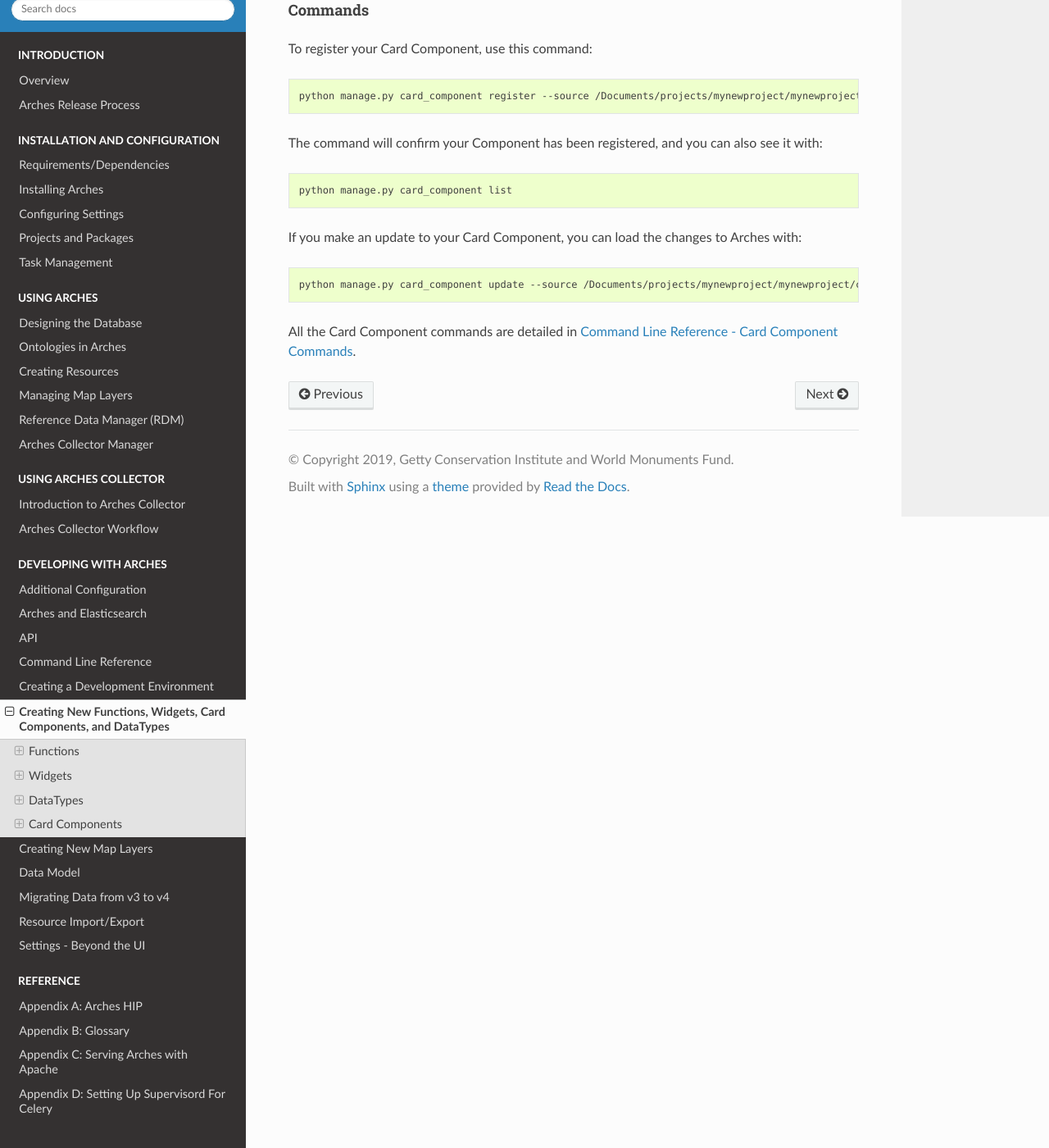
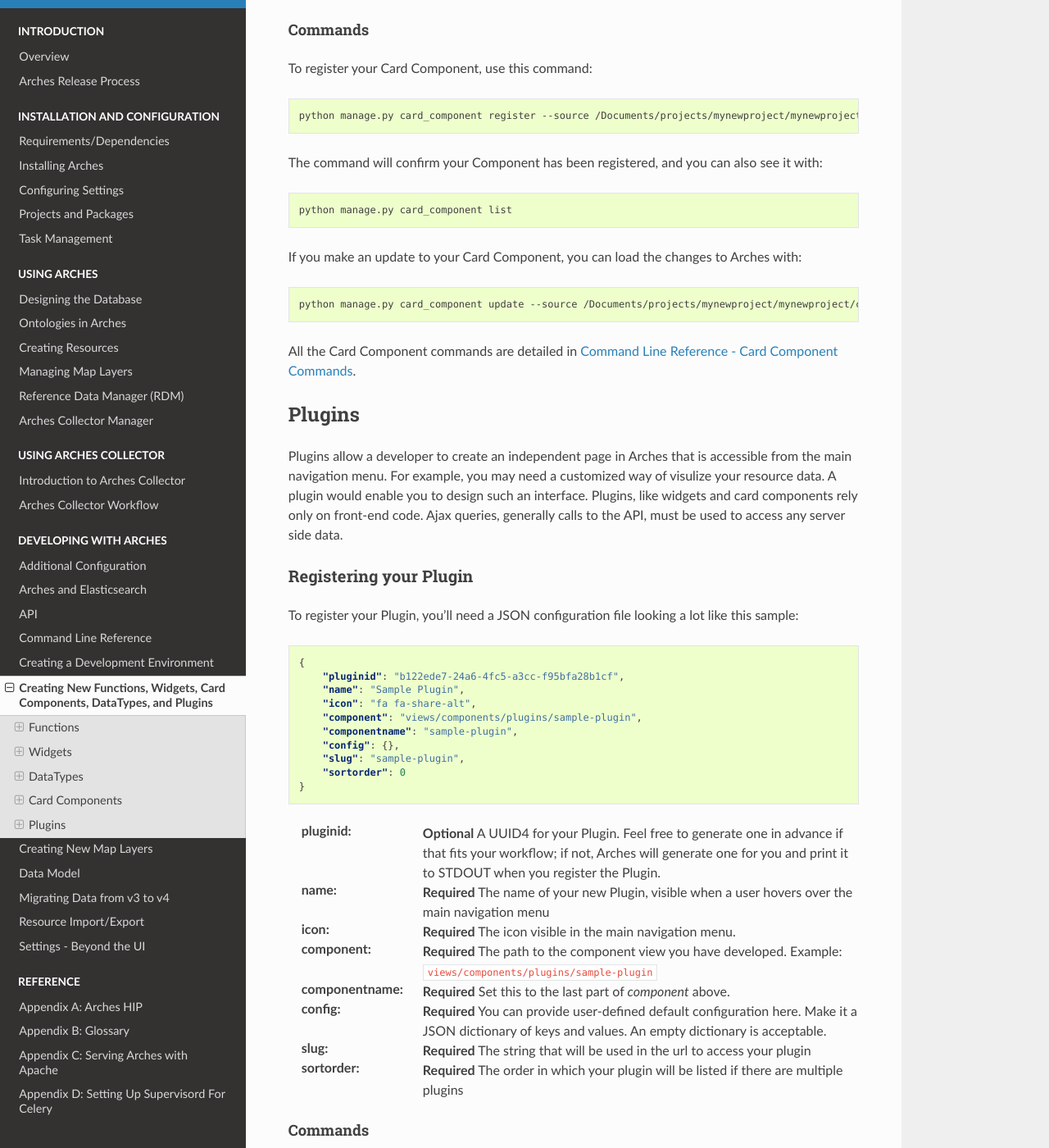
Before and after one commit to archesproject/arches-docs, a Sphinx documentation site: the page built from docs/functions-widgets-datatypes.txt, in a window 1280 px wide and 1400 px high, scrolled down 26949 px. Shown: the whole window at 82% size. Built offline with Sphinx 7.4.7 and the Read the Docs theme 2.0.0, drawn with Linux system fonts in a browser that asks for light colours; some of the changed text lies outside the part shown.

Commit message:
Adds plugin documentation re #172

```diff
--- /dev/null
+++ b/docs/examples/sample-plugin.htm
@@ -0,0 +1,3 @@
+<div style="width:100%; overflow:scroll">
+<div class="" style="padding-left: 10px; width: 100vw; height: 100vh"></div>
+</div>
--- /dev/null
+++ b/docs/examples/sample-plugin.json
@@ -0,0 +1,10 @@
+{
+    "pluginid": "b122ede7-24a6-4fc5-a3cc-f95bfa28b1cf",
+    "name": "Sample Plugin",
+    "icon": "fa fa-share-alt",
+    "component": "views/components/plugins/sample-plugin",
+    "componentname": "sample-plugin",
+    "config": {},
+    "slug": "sample-plugin",
+    "sortorder": 0
+}
--- a/docs/functions-widgets-datatypes.txt
+++ b/docs/functions-widgets-datatypes.txt
@@ -1,8 +1,8 @@
-###############################################################
-Creating New Functions, Widgets, Card Components, and DataTypes
-###############################################################
+########################################################################
+Creating New Functions, Widgets, Card Components, DataTypes, and Plugins
+########################################################################
 
-`Functions`_, `Widgets`_, `Card Components`_, and `DataTypes`_ have
+`Functions`_, `Widgets`_, `Card Components`_, `DataTypes`_, and `Plugins` have
 overlapping functionality and architecture. These constructs are used
 to add extra functionality to Arches upon data entry or data
 visualization.
@@ -701,3 +701,69 @@
     python manage.py card_component update --source /Documents/projects/mynewproject/mynewproject/cards/new-card-component.json
 
 All the Card Component commands are detailed in :ref:`Command Line Reference - Card Component Commands <card component commands>`.
+
+
+*******
+Plugins
+*******
+
+Plugins allow a developer to create an independent page in Arches that is accessible from the main navigation menu.
+For example, you may need a customized way of visulize your resource data. A plugin would enable you to design such an interface.
+Plugins, like widgets and card components rely only on front-end code. Ajax queries, generally calls to the API, must be used to access any server side data.
+
+Registering your Plugin
+===============================
+
+To register your Plugin, you'll need a JSON configuration file
+looking a lot like this sample:
+
+
+.. literalinclude:: examples/sample-plugin.json
+   :language: json
+
+
+:pluginid:
+        **Optional** A UUID4 for your Plugin. Feel free to generate
+        one in advance if that fits your workflow; if not, Arches will
+        generate one for you and print it to STDOUT when you register
+        the Plugin.
+:name:
+        **Required** The name of your new Plugin, visible when a user hovers over the main navigation menu
+:icon:
+        **Required** The icon visible in the main navigation menu.
+:component:
+        **Required** The path to the component view you have
+        developed. Example: ``views/components/plugins/sample-plugin``
+:componentname:
+        **Required** Set this to the last part of `component` above.
+:config:
+        **Required** You can provide user-defined default
+        configuration here. Make it a JSON dictionary of keys and
+        values. An empty dictionary is acceptable.
+:slug: **Required** The string that will be used in the url to access your plugin
+:sortorder: **Required** The order in which your plugin will be listed if there are multiple plugins
+
+
+Commands
+--------
+
+To register your Plugin, use this command:
+
+.. code-block:: bash
+
+    python manage.py plugin register --source /Documents/projects/mynewproject/mynewproject/plugins/sample-plugin.json
+
+The command will confirm your Plugin has been registered, and you can
+also see it with:
+
+.. code-block:: bash
+
+    python manage.py plugin list
+
+If you make an update to your Plugin, you can load the changes to
+Arches with:
+
+
+.. code-block:: bash
+
+    python manage.py plugin update --source /Documents/projects/mynewproject/mynewproject/plugins/sample-plugin.json
```
Also changed, not shown: docs/examples/sample-plugin.js (added, +14 -0 lines).
